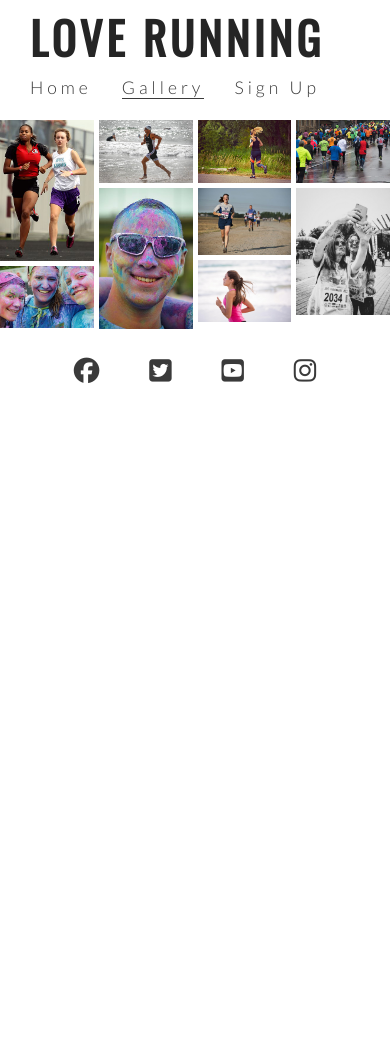
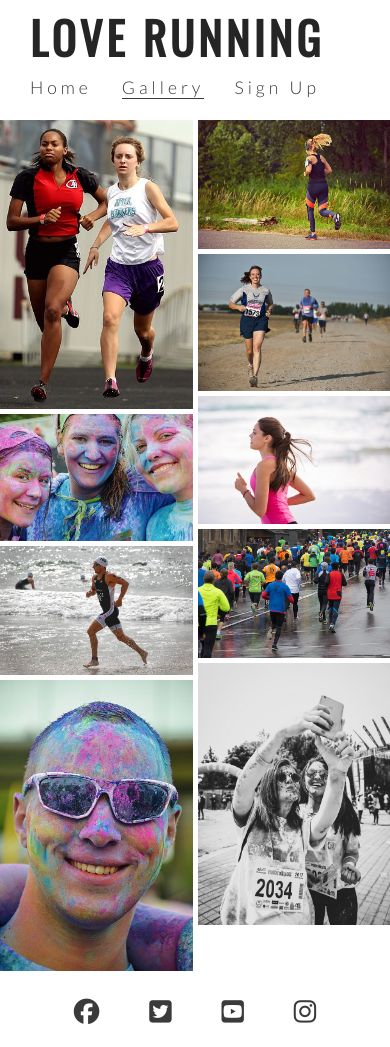
Before and after one commit to somekindofdesign/love-running, a plain HTML site: page gallery.html in a window 390 px wide. Before the commit the page ends 844 px from the top, so only its background shows below. Drawn offline with nearby package versions, Linux system fonts and the light colour scheme.

Commit message:
Style gallery for responsive design

```diff
--- a/assets/css/style.css
+++ b/assets/css/style.css
@@ -326,4 +326,16 @@ footer {
         padding: 0 20px;
     }
 
+    #photos {
+        column-count: 3;
+    }
+
 }
+
+/* for medium screen sizes from 800px wide and down */
+
+@media screen and (max-width:800px) {
+    #photos {
+        column-count: 2;
+    }
+}
```
